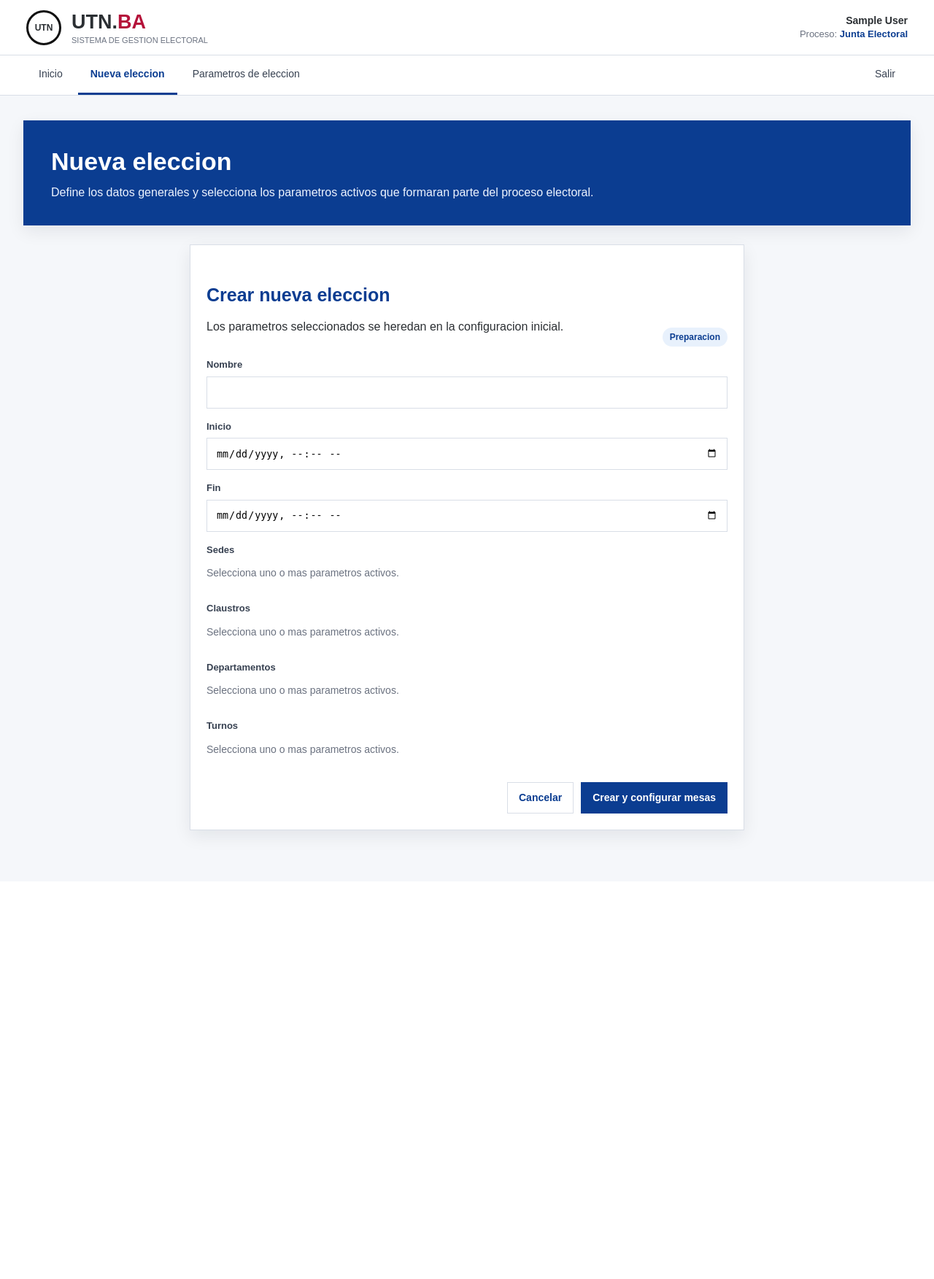
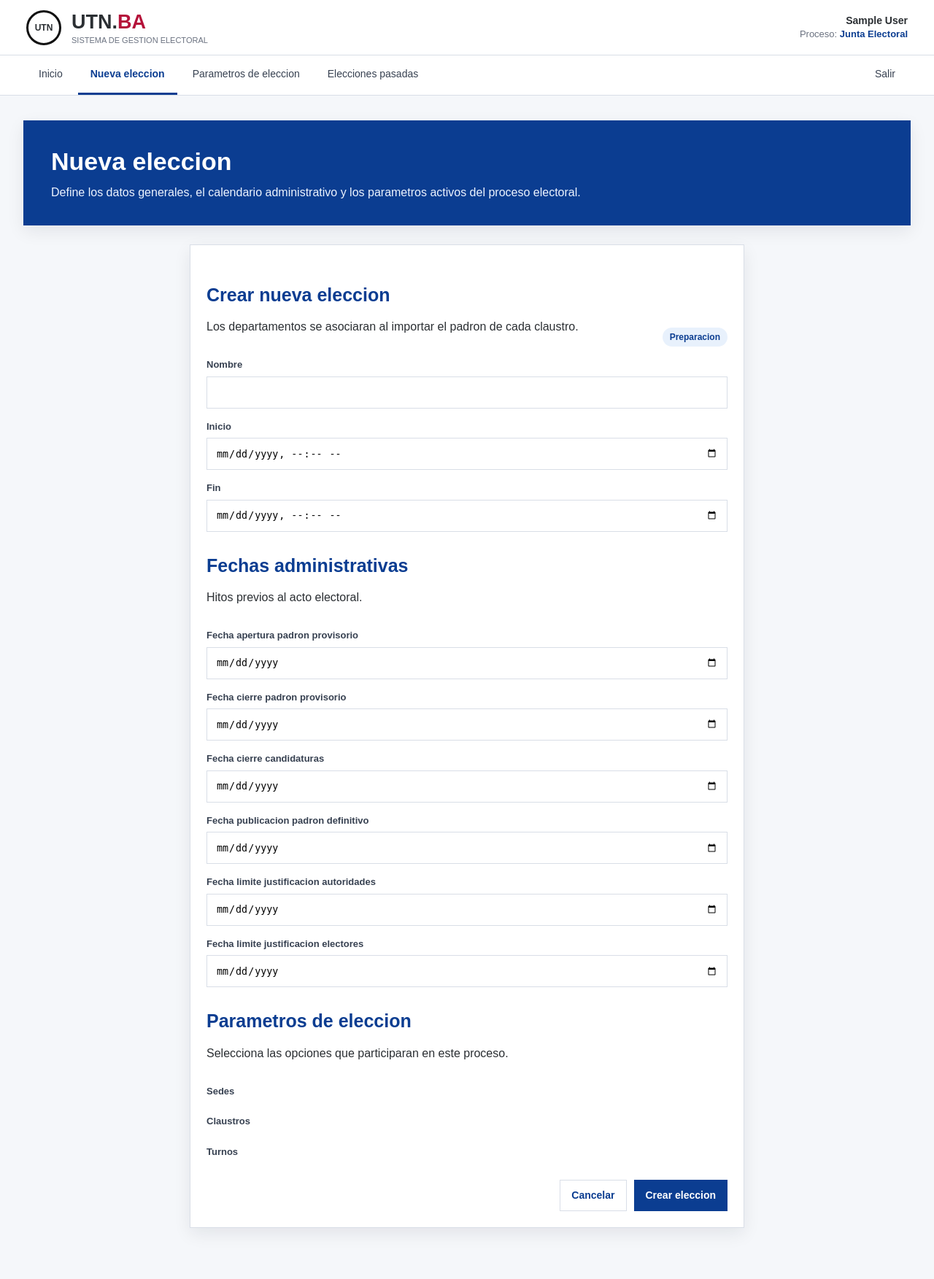
Before and after one commit to GabrielBorre/Voto_UTN, a Django app: page /gestion/elecciones/nueva/ in a window 1280 px wide. Shown: the whole page at 73% size. Before the commit the page ends 1158 px from the top, so only its background shows below. Run offline with Django 5.2, Linux system fonts and the light colour scheme; the visitor is signed in with stand-in values (Sample User, id 1); data that the repository does not hold is empty; parts of the project's set-up code (start-up, migrations or seed data) failed here and were passed over.

Commit message:
feat: agregar historial y calendario electoral

```diff
--- a/VotoUTN/apps/elecciones/forms.py
+++ b/VotoUTN/apps/elecciones/forms.py
@@ -20,26 +20,40 @@ from .models import (
 class FormularioEleccion(forms.ModelForm):
     sedes = forms.ModelMultipleChoiceField(queryset=Sede.objects.none(), widget=forms.CheckboxSelectMultiple)
     claustros = forms.ModelMultipleChoiceField(queryset=Claustro.objects.none(), widget=forms.CheckboxSelectMultiple)
-    departamentos = forms.ModelMultipleChoiceField(queryset=Departamento.objects.none(), widget=forms.CheckboxSelectMultiple)
     turnos = forms.ModelMultipleChoiceField(queryset=Turno.objects.none(), widget=forms.CheckboxSelectMultiple)
 
     class Meta:
         model = Eleccion
-        fields = ("nombre", "fecha_inicio", "fecha_fin")
+        fields = (
+            "nombre",
+            "fecha_inicio",
+            "fecha_fin",
+            "fecha_apertura_padron_provisorio",
+            "fecha_cierre_padron_provisorio",
+            "fecha_cierre_candidaturas",
+            "fecha_publicacion_padron_definitivo",
+            "fecha_limite_justificacion_autoridades",
+            "fecha_limite_justificacion_electores",
+        )
         widgets = {
             "fecha_inicio": forms.DateTimeInput(attrs={"type": "datetime-local"}),
             "fecha_fin": forms.DateTimeInput(attrs={"type": "datetime-local"}),
+            "fecha_apertura_padron_provisorio": forms.DateInput(attrs={"type": "date"}),
+            "fecha_cierre_padron_provisorio": forms.DateInput(attrs={"type": "date"}),
+            "fecha_cierre_candidaturas": forms.DateInput(attrs={"type": "date"}),
+            "fecha_publicacion_padron_definitivo": forms.DateInput(attrs={"type": "date"}),
+            "fecha_limite_justificacion_autoridades": forms.DateInput(attrs={"type": "date"}),
+            "fecha_limite_justificacion_electores": forms.DateInput(attrs={"type": "date"}),
         }
 
     def __init__(self, *args, **kwargs):
         super().__init__(*args, **kwargs)
         self.fields["sedes"].queryset = Sede.objects.filter(activa=True)
         self.fields["claustros"].queryset = Claustro.objects.filter(activo=True)
-        self.fields["departamentos"].queryset = Departamento.objects.filter(activo=True)
         self.fields["turnos"].queryset = Turno.objects.filter(activo=True)
-        for nombre in ("sedes", "claustros", "departamentos", "turnos"):
+        for nombre in ("sedes", "claustros", "turnos"):
             self.fields[nombre].widget.attrs["class"] = "checkbox-list"
-        for nombre in ("nombre", "fecha_inicio", "fecha_fin"):
+        for nombre in self.Meta.fields:
             self.fields[nombre].widget.attrs.setdefault("class", "form-control")
 
     @transaction.atomic
@@ -64,30 +78,22 @@ class FormularioEleccion(forms.ModelForm):
             EleccionClaustroSede.objects.bulk_create(
                 [EleccionClaustroSede(eleccion_claustro=eleccion_claustro, sede=sede) for sede in sedes]
             )
-            for departamento in self.cleaned_data["departamentos"]:
-                configuracion = EleccionClaustroDepartamento.objects.create(
-                    eleccion_claustro=eleccion_claustro,
-                    departamento=departamento,
-                )
-                EleccionClaustroDepartamentoSede.objects.bulk_create(
-                    [
-                        EleccionClaustroDepartamentoSede(
-                            eleccion_claustro_departamento=configuracion,
-                            sede=sede,
-                        )
-                        for sede in sedes
-                    ]
-                )
         return eleccion
 
 
 class FormularioEditarEleccion(forms.ModelForm):
     class Meta:
         model = Eleccion
-        fields = ("nombre", "fecha_inicio", "fecha_fin")
+        fields = FormularioEleccion.Meta.fields
         widgets = {
             "fecha_inicio": forms.DateTimeInput(attrs={"type": "datetime-local"}),
             "fecha_fin": forms.DateTimeInput(attrs={"type": "datetime-local"}),
+            "fecha_apertura_padron_provisorio": forms.DateInput(attrs={"type": "date"}),
+            "fecha_cierre_padron_provisorio": forms.DateInput(attrs={"type": "date"}),
+            "fecha_cierre_candidaturas": forms.DateInput(attrs={"type": "date"}),
+            "fecha_publicacion_padron_definitivo": forms.DateInput(attrs={"type": "date"}),
+            "fecha_limite_justificacion_autoridades": forms.DateInput(attrs={"type": "date"}),
+            "fecha_limite_justificacion_electores": forms.DateInput(attrs={"type": "date"}),
         }
 
     def __init__(self, *args, **kwargs):
--- a/VotoUTN/apps/elecciones/urls.py
+++ b/VotoUTN/apps/elecciones/urls.py
@@ -10,6 +10,7 @@ from .views import (
     gestionar_alcances,
     gestionar_mesas,
     gestionar_parametros,
+    historial_elecciones,
     listar_elecciones,
     listar_parametros,
 )
@@ -17,6 +18,7 @@ from .views import (
 urlpatterns = [
     path("", listar_elecciones, name="lista-elecciones"),
     path("gestion/elecciones/", gestionar_elecciones, name="gestionar-elecciones"),
+    path("gestion/elecciones/historial/", historial_elecciones, name="historial-elecciones"),
     path("gestion/elecciones/nueva/", crear_eleccion, name="crear-eleccion"),
     path("gestion/elecciones/<int:eleccion_id>/editar/", editar_eleccion, name="editar-eleccion"),
     path("gestion/elecciones/<int:eleccion_id>/estado/", cambiar_estado_eleccion, name="cambiar-estado-eleccion"),
--- a/VotoUTN/apps/elecciones/views.py
+++ b/VotoUTN/apps/elecciones/views.py
@@ -28,6 +28,25 @@ PARAMETROS = {
     "departamentos": {"modelo": Departamento, "formulario": FormularioDepartamento, "titulo": "Departamentos", "estado": "activo", "codigo": True},
     "turnos": {"modelo": Turno, "formulario": FormularioTurno, "titulo": "Turnos", "estado": "activo", "codigo": False},
 }
+
+CAMPO_FECHAS_ADMINISTRATIVAS = (
+    "fecha_apertura_padron_provisorio",
+    "fecha_cierre_padron_provisorio",
+    "fecha_cierre_candidaturas",
+    "fecha_publicacion_padron_definitivo",
+    "fecha_limite_justificacion_autoridades",
+    "fecha_limite_justificacion_electores",
+)
+
+
+def contexto_formulario_eleccion(formulario, incluir_parametros=False):
+    contexto = {
+        "campos_generales": [formulario[nombre] for nombre in ("nombre", "fecha_inicio", "fecha_fin")],
+        "campos_administrativos": [formulario[nombre] for nombre in CAMPO_FECHAS_ADMINISTRATIVAS],
+    }
+    if incluir_parametros:
+        contexto["campos_parametros"] = [formulario[nombre] for nombre in ("sedes", "claustros", "turnos")]
+    return contexto
 
 
 def obtener_parametro(tipo):
@@ -108,7 +127,14 @@ def cambiar_estado_parametro(request, tipo, objeto_id):
 def gestionar_elecciones(request):
     if not puede_administrar_elecciones(request.user):
         return HttpResponseForbidden("No tiene permiso para gestionar elecciones.")
-    return render(request, "elecciones/gestion_lista.html", {"elecciones": Eleccion.objects.all()})
+    return render(request, "elecciones/gestion_lista.html", {"elecciones": Eleccion.objects.exclude(estado=Eleccion.Estado.CERRADA)})
+
+
+@login_required
+def historial_elecciones(request):
+    if not puede_administrar_elecciones(request.user):
+        return HttpResponseForbidden("No tiene permiso para consultar el historial.")
+    return render(request, "elecciones/historial_elecciones.html", {"elecciones": Eleccion.objects.filter(estado=Eleccion.Estado.CERRADA)})
 
 
 @login_required
@@ -120,8 +146,8 @@ def crear_eleccion(request):
     if request.method == "POST" and formulario.is_valid():
         eleccion = formulario.save()
         messages.success(request, "La eleccion fue creada y quedo configurada.")
-        return redirect("gestionar-mesas", eleccion_id=eleccion.id)
-    return render(request, "elecciones/formulario_eleccion.html", {"formulario": formulario})
+        return redirect("gestionar-elecciones")
+    return render(request, "elecciones/formulario_eleccion.html", {"formulario": formulario, **contexto_formulario_eleccion(formulario, incluir_parametros=True)})
 
 
 @login_required
@@ -136,7 +162,7 @@ def editar_eleccion(request, eleccion_id):
         formulario.save()
         messages.success(request, "Los datos de la eleccion fueron actualizados.")
         return redirect("gestionar-elecciones")
-    return render(request, "elecciones/editar_eleccion.html", {"eleccion": eleccion, "formulario": formulario})
+    return render(request, "elecciones/editar_eleccion.html", {"eleccion": eleccion, "formulario": formulario, **contexto_formulario_eleccion(formulario)})
 
 
 @login_required
--- a/VotoUTN/templates/elecciones/base_gestion.html
+++ b/VotoUTN/templates/elecciones/base_gestion.html
@@ -19,6 +19,7 @@
     <a class="{% if request.resolver_match.url_name == 'gestionar-elecciones' %}active{% endif %}" href="{% url 'gestionar-elecciones' %}">Inicio</a>
     <a class="{% if request.resolver_match.url_name == 'crear-eleccion' %}active{% endif %}" href="{% url 'crear-eleccion' %}">Nueva eleccion</a>
     <a class="{% if request.resolver_match.url_name == 'gestionar-parametros' or request.resolver_match.url_name == 'listar-parametros' or request.resolver_match.url_name == 'crear-parametro' or request.resolver_match.url_name == 'editar-parametro' %}active{% endif %}" href="{% url 'gestionar-parametros' %}">Parametros de eleccion</a>
+    <a class="{% if request.resolver_match.url_name == 'historial-elecciones' %}active{% endif %}" href="{% url 'historial-elecciones' %}">Elecciones pasadas</a>
     <form method="post" action="{% url 'logout' %}">{% csrf_token %}<button>Salir</button></form>
   </nav>
   <main class="gestion-page">
--- a/VotoUTN/templates/elecciones/editar_eleccion.html
+++ b/VotoUTN/templates/elecciones/editar_eleccion.html
@@ -1,3 +1,3 @@
 {% extends "elecciones/base_gestion.html" %}
 {% block title %}Editar eleccion | Junta Electoral UTN{% endblock %}
-{% block content %}<section class="hero"><h1>Editar eleccion</h1><p>Actualiza los datos generales de {{ eleccion.nombre }}.</p></section><section class="card form-card"><form method="post">{% csrf_token %}{% for field in formulario %}<div class="field"><label for="{{ field.id_for_label }}">{{ field.label }}</label>{{ field }}{% for error in field.errors %}<div class="error">{{ error }}</div>{% endfor %}</div>{% endfor %}<div class="footer-actions"><a class="button light" href="{% url 'gestionar-elecciones' %}">Cancelar</a><button class="button primary">Guardar cambios</button></div></form></section>{% endblock %}
+{% block content %}<section class="hero"><h1>Editar eleccion</h1><p>Actualiza los datos generales y el calendario administrativo de {{ eleccion.nombre }}.</p></section><section class="card form-card"><form method="post">{% csrf_token %}{% for field in campos_generales %}<div class="field"><label for="{{ field.id_for_label }}">{{ field.label }}</label>{{ field }}{% for error in field.errors %}<div class="error">{{ error }}</div>{% endfor %}</div>{% endfor %}<div class="section-title"><div><h2>Fechas administrativas</h2><p>Hitos y plazos del proceso.</p></div></div>{% for field in campos_administrativos %}<div class="field"><label for="{{ field.id_for_label }}">{{ field.label }}</label>{{ field }}{% for error in field.errors %}<div class="error">{{ error }}</div>{% endfor %}</div>{% endfor %}<div class="footer-actions"><a class="button light" href="{% url 'gestionar-elecciones' %}">Cancelar</a><button class="button primary">Guardar cambios</button></div></form></section>{% endblock %}
--- a/VotoUTN/templates/elecciones/formulario_eleccion.html
+++ b/VotoUTN/templates/elecciones/formulario_eleccion.html
@@ -3,8 +3,10 @@
 {% block title %}Nueva eleccion | Junta Electoral UTN{% endblock %}
 
 {% block content %}
-<section class="hero"><h1>Nueva eleccion</h1><p>Define los datos generales y selecciona los parametros activos que formaran parte del proceso electoral.</p></section>
-<section class="card form-card"><div class="section-title"><div><h2>Crear nueva eleccion</h2><p>Los parametros seleccionados se heredan en la configuracion inicial.</p></div><span class="tag">Preparacion</span></div><form method="post">{% csrf_token %}
-{% for field in formulario %}<div class="field">{% if field.name in 'sedes claustros departamentos turnos' %}<label>{{ field.label }}</label><p class="muted">Selecciona uno o mas parametros activos.</p>{{ field }}{% else %}<label for="{{ field.id_for_label }}">{{ field.label }}</label>{{ field }}{% endif %}{% for error in field.errors %}<div class="error">{{ error }}</div>{% endfor %}</div>{% endfor %}{% for error in formulario.non_field_errors %}<div class="error">{{ error }}</div>{% endfor %}
-<div class="footer-actions"><a class="button light" href="{% url 'gestionar-elecciones' %}">Cancelar</a><button class="button primary">Crear y configurar mesas</button></div></form></section>
+<section class="hero"><h1>Nueva eleccion</h1><p>Define los datos generales, el calendario administrativo y los parametros activos del proceso electoral.</p></section>
+<section class="card form-card"><div class="section-title"><div><h2>Crear nueva eleccion</h2><p>Los departamentos se asociaran al importar el padron de cada claustro.</p></div><span class="tag">Preparacion</span></div><form method="post">{% csrf_token %}
+{% for field in campos_generales %}<div class="field"><label for="{{ field.id_for_label }}">{{ field.label }}</label>{{ field }}{% for error in field.errors %}<div class="error">{{ error }}</div>{% endfor %}</div>{% endfor %}
+<div class="section-title"><div><h2>Fechas administrativas</h2><p>Hitos previos al acto electoral.</p></div></div>{% for field in campos_administrativos %}<div class="field"><label for="{{ field.id_for_label }}">{{ field.label }}</label>{{ field }}{% for error in field.errors %}<div class="error">{{ error }}</div>{% endfor %}</div>{% endfor %}
+<div class="section-title"><div><h2>Parametros de eleccion</h2><p>Selecciona las opciones que participaran en este proceso.</p></div></div>{% for field in campos_parametros %}<div class="field"><label>{{ field.label }}</label>{{ field }}{% for error in field.errors %}<div class="error">{{ error }}</div>{% endfor %}</div>{% endfor %}{% for error in formulario.non_field_errors %}<div class="error">{{ error }}</div>{% endfor %}
+<div class="footer-actions"><a class="button light" href="{% url 'gestionar-elecciones' %}">Cancelar</a><button class="button primary">Crear eleccion</button></div></form></section>
 {% endblock %}
--- /dev/null
+++ b/VotoUTN/templates/elecciones/historial_elecciones.html
@@ -0,0 +1,3 @@
+{% extends "elecciones/base_gestion.html" %}
+{% block title %}Elecciones pasadas | Junta Electoral UTN{% endblock %}
+{% block content %}<section class="hero"><h1>Elecciones pasadas</h1><p>Historial de procesos cerrados. La informacion se conserva para consulta operativa.</p></section><div class="table-wrap"><table><thead><tr><th>Eleccion</th><th>Inicio</th><th>Fin</th><th>Mesas</th></tr></thead><tbody>{% for eleccion in elecciones %}<tr><td>{{ eleccion.nombre }}</td><td>{{ eleccion.fecha_inicio|date:"d/m/Y H:i" }}</td><td>{{ eleccion.fecha_fin|date:"d/m/Y H:i" }}</td><td>{{ eleccion.mesas.count }}</td></tr>{% empty %}<tr><td colspan="4" class="muted">No hay elecciones cerradas.</td></tr>{% endfor %}</tbody></table></div>{% endblock %}
```
Also changed, not shown: VotoUTN/apps/asistencia/tests.py (+15 -3 lines), VotoUTN/apps/elecciones/models.py (+20 -2 lines), docs/registro_de_cambios.md (+23 -0 lines), VotoUTN/apps/elecciones/migrations/0007_fechas_administrativas.py (added).
